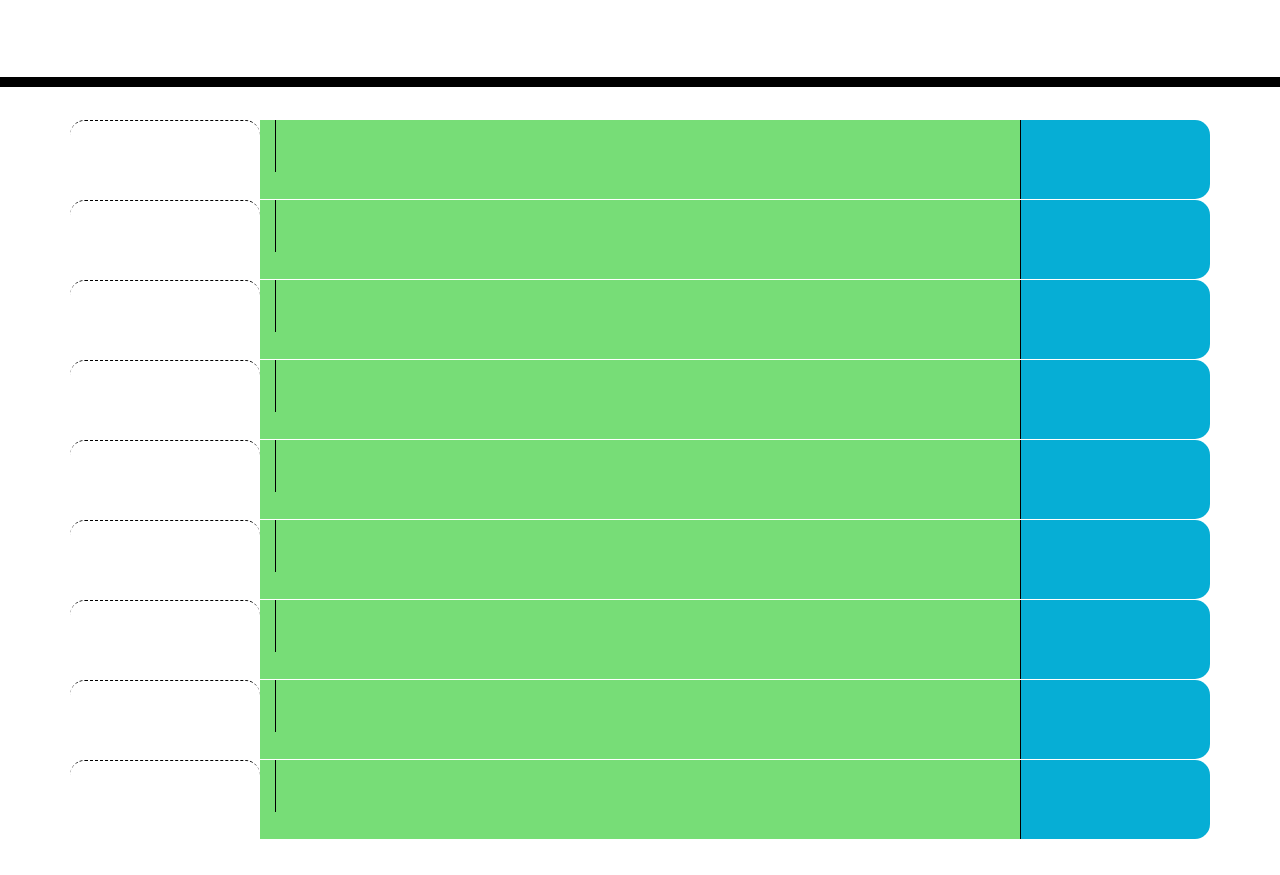
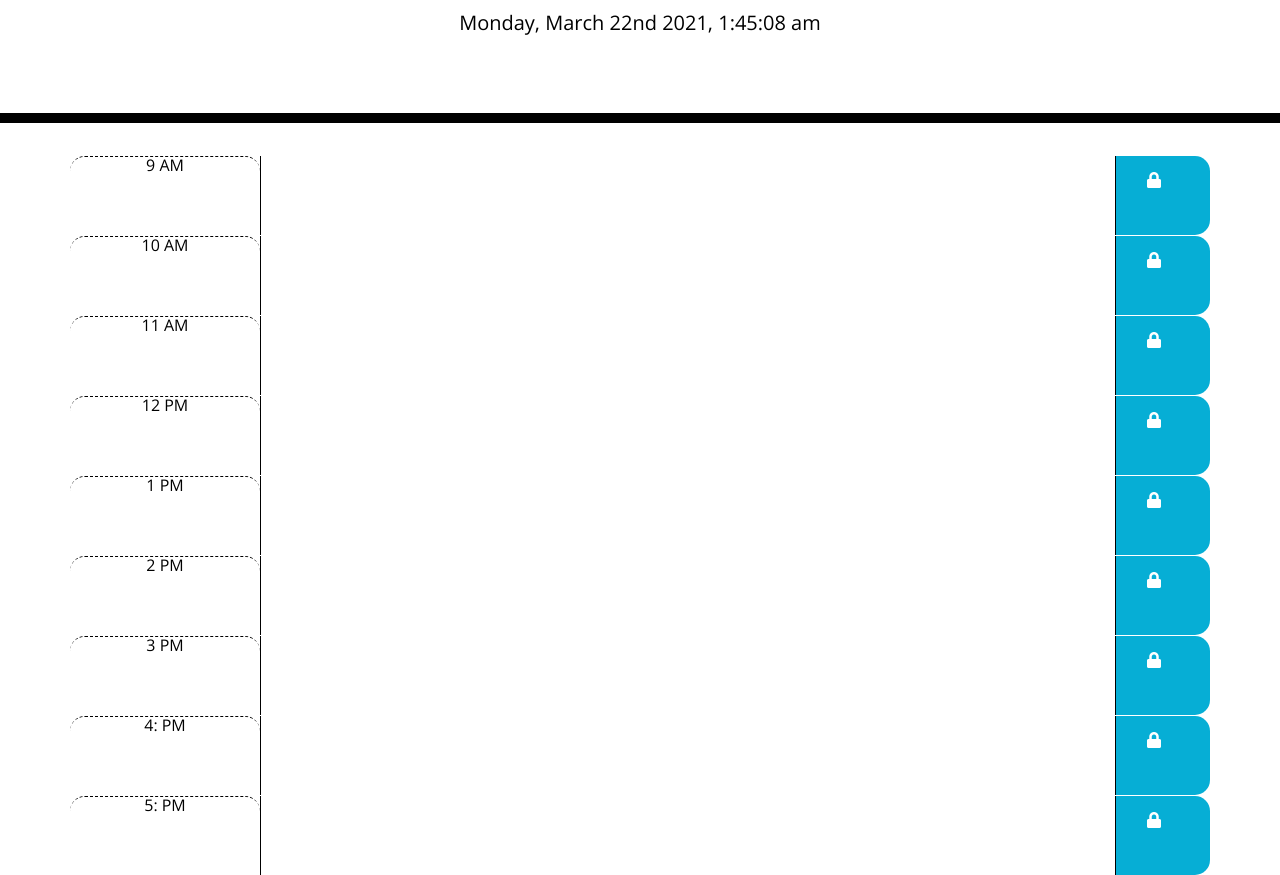
Before and after one commit to synag/day_planner, a plain HTML site: page 02-Homework/Develop/index.html in a window 1280 px wide. Shown: the part 181-1056 px from the top of the page. Before the commit the page ends 1020 px from the top, so only its background shows below. Drawn offline with nearby package versions, Linux system fonts and the light colour scheme.

Commit message:
moment is working on jumbotron, and sucessfully converted planner to 24hours standard

```diff
--- a/02-Homework/Develop/index.html
+++ b/02-Homework/Develop/index.html
@@ -4,6 +4,10 @@
     <meta charset="UTF-8" />
     <meta name="viewport" content="width=device-width, initial-scale=1.0" />
     <meta http-equiv="X-UA-Compatible" content="ie=edge" />
+    <link
+    rel="stylesheet"
+    href="https://stackpath.bootstrapcdn.com/bootstrap/4.3.1/css/bootstrap.min.css"
+  />
   <link
   rel="stylesheet"
   href="https://stackpath.bootstrapcdn.com/bootstrap/4.3.1/css/bootstrap.min.css"
@@ -28,55 +32,59 @@
   <p class="lead">A simple calendar app for scheduling your work day</p>
   <p id="currentDay" class="lead"></p>
 </header>
+
+
 <div class="container">
 <div class="row">
-    <div class="col-2 time-block hour"></div>
-    <div class="col-8 future present past"><textarea></textarea></div>
-      <div class="col-2 saveBtn"></div>
+  <div class="col-2 time-block hour">9 AM</div>
+  <textarea class="col-9 9"></textarea>
+    <div class="col-1 saveBtn"><i class="fa fa-lock format" aria-hidden="true"></i></div>
   </div>
   <div class="row">
-    <div class="col-2 time-block hour"></div>
-    <div class="col-8 future present past"><textarea></textarea></div>
-      <div class="col-2 saveBtn"></div>
+  <div class="col-2 time-block hour">10 AM</div>
+   <textarea class="col-9 10"></textarea>
+    <div class="col-1 saveBtn"><i class="fa fa-lock format" aria-hidden="true"></i></div>
   </div>
   <div class="row">
-    <div class="col-2 time-block hour"></div>
-    <div class="col-8 future present past"><textarea></textarea></div>
-      <div class="col-2 saveBtn"></div>
+  <div class="col-2 time-block hour">11 AM</div>
+   <textarea class="col-9 11"></textarea>
+    <div class="col-1 saveBtn"><i class="fa fa-lock format" aria-hidden="true"></i></div>
   </div>
   <div class="row">
-    <div class="col-2 time-block hour"></div>
-    <div class="col-8 future present past"><textarea></textarea></div>
-      <div class="col-2 saveBtn"></div>
+  <div class="col-2 time-block hour">12 PM</div>
+   <textarea class="col-9 12"></textarea>
+    <div class="col-1 saveBtn"><i class="fa fa-lock format" aria-hidden="true"></i></div>
   </div>
   <div class="row">
-    <div class="col-2 time-block hour"></div>
-    <div class="col-8 future present past"><textarea></textarea></div>
-      <div class="col-2 saveBtn"></div>
+  <div class="col-2 time-block hour">1 PM</div>
+   <textarea class="col-9 13"></textarea>
+    <div class="col-1 saveBtn"><i class="fa fa-lock format" aria-hidden="true"></i></div>
   </div>
   <div class="row">
-    <div class="col-2 time-block hour"></div>
-    <div class="col-8 future present past"><textarea></textarea></div>
-      <div class="col-2 saveBtn"></div>
+  <div class="col-2 time-block hour">2 PM</div>
+   <textarea class="col-9 14"></textarea>
+    <div class="col-1 saveBtn"><i class="fa fa-lock format" aria-hidden="true"></i></div>
   </div>
   <div class="row">
-    <div class="col-2 time-block hour"></div>
-    <div class="col-8 future present past"><textarea></textarea></div>
-      <div class="col-2 saveBtn"></div>
+  <div class="col-2 time-block hour">3 PM</div>
+  <textarea class="col-9 15"></textarea>
+    <div class="col-1 saveBtn"><i class="fa fa-lock format" aria-hidden="true"></i></div>
   </div>
   <div class="row">
-    <div class="col-2 time-block hour"></div>
-    <div class="col-8 future present past"><textarea></textarea></div>
-      <div class="col-2 saveBtn"></div>
+  <div class="col-2 time-block hour">4: PM</div>
+  <textarea class="col-9 16"></textarea>
+    <div class="col-1 saveBtn"><i class="fa fa-lock format" aria-hidden="true"></i></div>
  </div>
   <div class="row">
-    <div class="col-2 time-block hour"></div>
-    <div class="col-8 future present past"><textarea></textarea></div>
-      <div class="col-2 saveBtn"></div>
+  <div class="col-2 time-block hour">5: PM</div>
+   <textarea class="col-9 17"></textarea>
+    <div class="col-1 saveBtn"><i class="fa fa-lock format" aria-hidden="true"></i></div>
 </div>
-  </div>
+<script src="https://cdnjs.cloudflare.com/ajax/libs/moment.js/2.24.0/moment.min.js"></script>
+<script src="https://cdnjs.cloudflare.com/ajax/libs/jquery/3.2.1/jquery.min.js"></script>
+<script src ="./planner.js"></script>
 
-  <script src="https://cdnjs.cloudflare.com/ajax/libs/jquery/3.2.1/jquery.min.js"></script>
-  <script src="https://cdnjs.cloudflare.com/ajax/libs/moment.js/2.24.0/moment.min.js"></script>
+
+
 </body>
 </html>
--- /dev/null
+++ b/02-Homework/Develop/planner.js
@@ -0,0 +1,62 @@
+//Description: Build a Work Day Sheduler that records and stores your weekly plans.
+//Features
+
+
+
+document.getElementById("currentDay").innerHTML = moment().format("dddd, MMMM Do YYYY, h:mm:ss a")
+
+var hourBlocks = document.querySelectorAll(".hour");
+
+
+for ( var i =0; i<hourBlocks.length; i++){
+  var currentTime = moment().format("H");
+  var currentBlockTime = hourBlocks[i].innerText;
+  var currentBlock24 = moment(currentBlockTime, "h A").format("H")
+  console.log(currentBlock24);
+
+
+  if (currentTime > currentBlock24){//Past
+
+    //find value and set id to past
+    var textArea = document.getElementsByClassName(currentBlock24)
+    console.log(textArea)
+    // var hourTextArea1 = document.getElementsByTagName("textarea")[i];
+    // var att = document.createAttribute("class");
+    // // console.log(hoursBlock.children[0])
+    //    // Get the first <h1> element in the document
+    // var att = document.createAttribute("id");       // Create a "class" attribute
+    // att.value = [10-i];                           // Set the value of the class attribute
+    // hourTextArea1.setAttributeNode(att);                          // Add the class attribute to <h1>
+
+
+  } else if (currentTime < currentBlock24){//Future
+    var textArea = document.getElementsByClassName(currentBlock24)
+    console.log(textArea)
+
+  } else { //Present
+
+    var textArea = document.getElementsByClassName(currentBlock24)
+    console.log(textArea)
+
+  }
+
+//   setAttribute("class", ) //add.class
+  // convert currentBlockTime to 24 hr format
+
+  // compare currentBlockTime to the currentTime from moment
+
+  // add past, present, future depending on the comparisons
+
+
+}
+
+
+
+
+//Save plans in local storage (Store Item)
+//localStorage.setItem("plans","value);
+
+
+
+//Display plans on html after refresh (Get Item)
+//Color changes based on past, present, and future (Set Attribute)(Need to compate time )
--- a/02-Homework/Develop/style.css
+++ b/02-Homework/Develop/style.css
@@ -69,3 +69,8 @@ textarea {
   font-size: 20px;
   transition: all 0.3s ease-in-out;
 }
+
+.format{
+  padding-left: 1em;
+  padding-top: 1em;
+}
```
Lines whose indentation alone changed are shown as unchanged.
